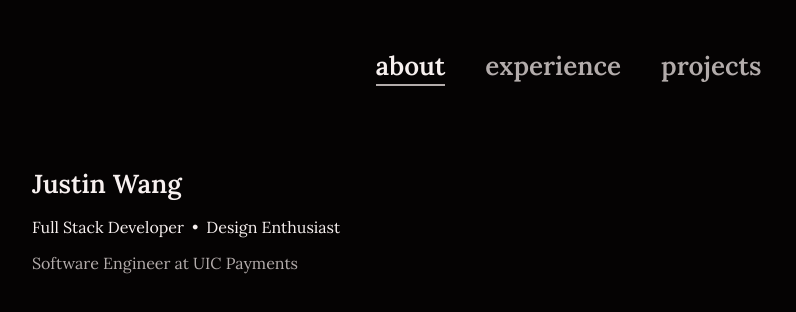
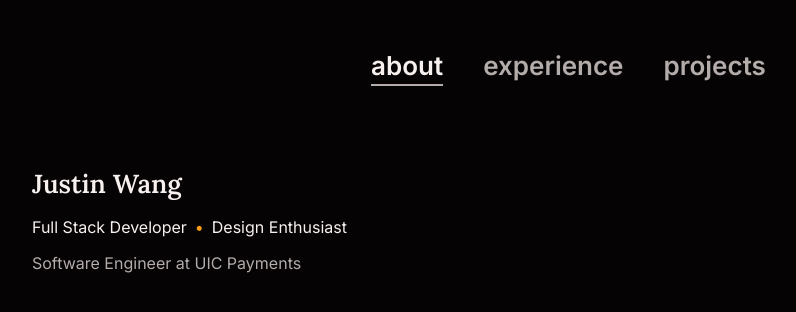
Before and after one commit to jwang9228/personal-site, a Next.js app: page /about in a window 1280 px wide. Shown: the top 312 px of the page, without its empty margins (64-860 px from the left). Built offline with nearby package versions, Linux system fonts and the light colour scheme.

Commit message:
Add base and accent fonts

```diff
--- a/src/app/components/about/About.jsx
+++ b/src/app/components/about/About.jsx
@@ -44,10 +44,10 @@ export default function About() {
   return (
     <main className='flex flex-col gap-y-6 laptop:gap-y-10'>
       <header className='flex flex-col gap-section'>
-        <h1 className='text-xl'>Justin Wang</h1>
+        <h1 className='text-xl font-accent'>Justin Wang</h1>
         <section className='flex items-center gap-group'>
           <h2>Full Stack Developer</h2>
-          <h2>•</h2>
+          <h2 className='text-accent'>•</h2>
           <h2>Design Enthusiast</h2>
         </section>
         <h2 className='text-primary-muted'>Software Engineer at UIC Payments</h2>
--- a/src/app/globals.css
+++ b/src/app/globals.css
@@ -10,6 +10,11 @@
     background-color: var(--color-background);
     color: var(--color-primary);
     @apply text-base antialiased;
+  }
+
+  ::selection {
+    background-color: var(--color-accent);
+    color: var(--color-background);
   }
 }
 
@@ -34,12 +39,18 @@
   font-weight: 600;
 }
 
+/* Fonts */
+@theme {
+  --font-base: var(--font-inter), ui-sans-serif, system-ui, sans-serif;
+  --font-accent: var(--font-lora), ui-serif, Georgia, serif;
+}
+
 /* Color Palette */
 @theme {
   --color-background: oklch(0.10 0.008 25);
   --color-primary: oklch(0.96 0.008 25);
   --color-primary-muted: oklch(0.75 0.008 25);
-  --color-accent: oklch(0.5933 0.1823 282.01);
+  --color-accent: oklch(0.78 0.17 65);
 }
 
 /* Margins and Spacing */
--- a/src/app/layout.jsx
+++ b/src/app/layout.jsx
@@ -1,8 +1,18 @@
-import { Lora } from 'next/font/google'
+import { Inter, Lora } from 'next/font/google';
 import './globals.css';
 import RootLayout from './components/RootLayout';
 
-const lora = Lora({ subsets: ['latin'] });
+const inter = Inter({
+  subsets: ['latin'],
+  variable: '--font-inter',
+  display: 'swap',
+});
+
+const lora = Lora({
+  subsets: ['latin'],
+  variable: '--font-lora',
+  display: 'swap',
+});
 
 export const metadata = {
   title: {
@@ -19,8 +29,8 @@ export const viewport = {
 
 export default function Layout({ children }) {
   return (
-    <html lang='en'>
-      <body className={`${lora.className}`} >
+    <html lang='en' className={`${inter.variable} ${lora.variable}`}>
+      <body className='font-base antialiased'>
         <RootLayout children={children} />
       </body>
     </html>
```
